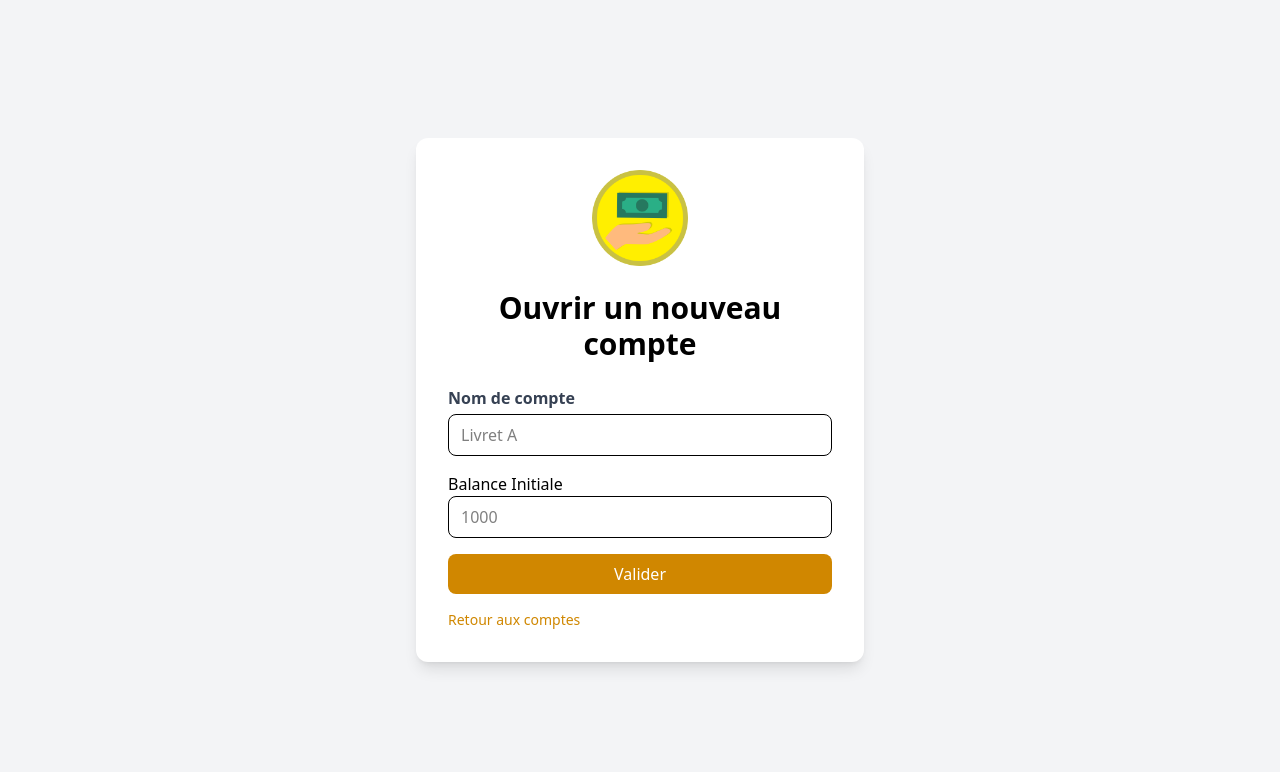
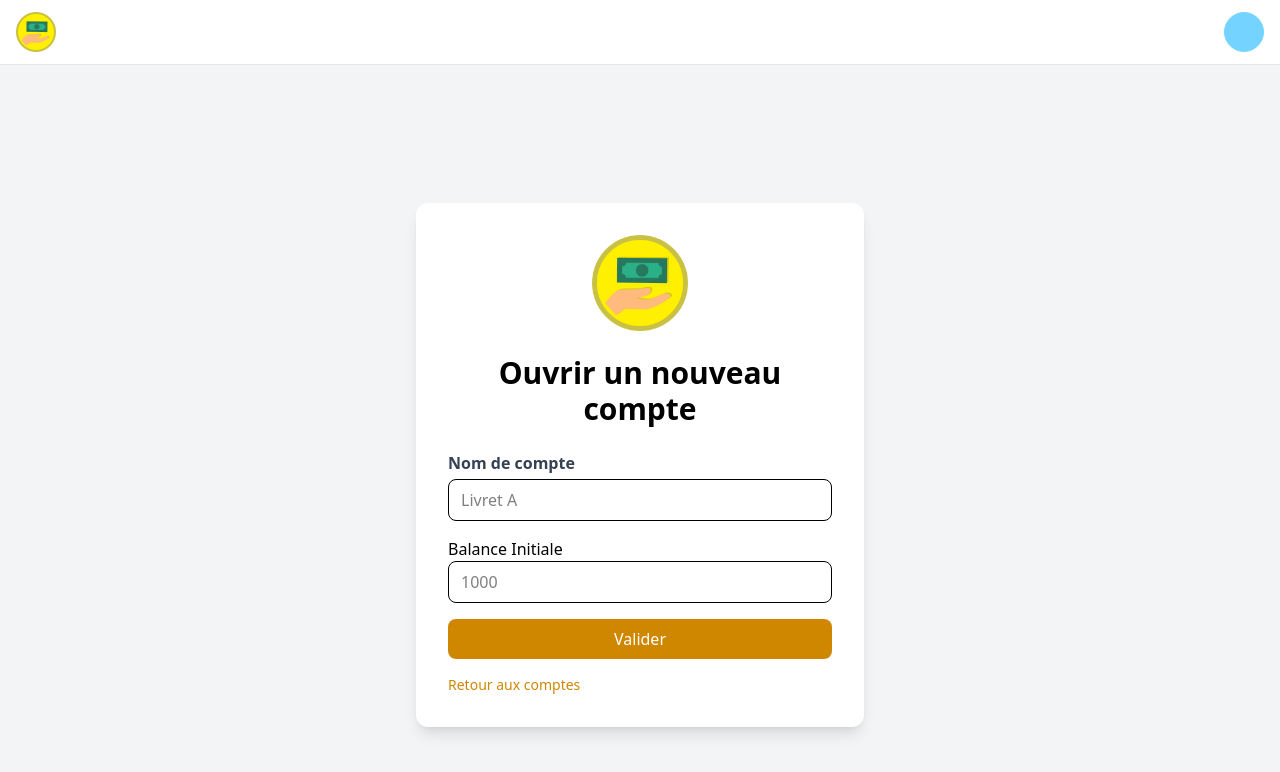
Before and after one commit to vicbenham/banking-app, an Angular app: page /account in a window 1280 px wide. Shown: the top 772 px of the page. Built offline with nearby package versions, Linux system fonts and the light colour scheme.

Commit message:
added navbar on several files and logout fonction

```diff
--- a/src/app/account.component/account.component.html
+++ b/src/app/account.component/account.component.html
@@ -1,3 +1,5 @@
+<app-navbar></app-navbar>
+
 <div class="min-h-screen flex items-center justify-center bg-gray-100 px-4">
   <div class="bg-white p-8 rounded-xl shadow-lg w-full max-w-md">
     <img src="assets/bank-logo.png" alt="logo de la banque" class="w-24 mx-auto mb-6" />
@@ -12,11 +14,7 @@
       <!-- Champ label du compte -->
       <div>
         <label for="label" class="block text-gray-700 font-semibold mb-1">Nom de compte </label>
-        <input
-          type="text"
-          id="label"
-          formControlName="label"
-          placeholder="Livret A"
+        <input type="text" id="label" formControlName="label" placeholder="Livret A"
           class="w-full border rounded-lg px-3 py-2 focus:ring-2 focus:ring-yellow-400 focus:border-yellow-400 outline-none">
       </div>
 
@@ -25,24 +23,18 @@
       <div>
         <label for="initialBalance">Balance Initiale </label>
         <div class="flex items-center gap-2">
-          <input
-            type="number"
-            id="initialBalance"
-            formControlName="initialBalance"
-            placeholder="1000"
+          <input type="number" id="initialBalance" formControlName="initialBalance" placeholder="1000"
             class="w-full border rounded-lg px-3 py-2 focus:ring-2 focus:ring-yellow-400 focus:border-yellow-400 outline-none">
         </div>
       </div>
 
-      <button
-        type="submit"
-        [disabled]="accountForm.invalid"
+      <button type="submit" [disabled]="accountForm.invalid"
         class="w-full bg-yellow-600 text-white py-2 rounded-lg font-medium hover:bg-yellow-700 active:bg-yellow-800 focus:outline-none focus:ring-2 focus:ring-yellow-400 transition">
         Valider
       </button>
 
       <p class="text-black-600 text-sm">
-       <a routerLink="/" class="text-yellow-600 hover:underline text-yellow-600">Retour aux comptes</a>
+        <a routerLink="/" class="text-yellow-600 hover:underline text-yellow-600">Retour aux comptes</a>
       </p>
 
 
--- a/src/app/account.component/account.component.ts
+++ b/src/app/account.component/account.component.ts
@@ -2,13 +2,15 @@ import { Component } from '@angular/core';
 import {FormBuilder, FormGroup, FormsModule, ReactiveFormsModule, Validators} from "@angular/forms";
 import {Router, RouterLink} from "@angular/router";
 import {AccountService} from './account.service';
+import { NavbarComponent } from '../navbar/navbar';
 
 @Component({
   selector: 'app-account.component',
     imports: [
         FormsModule,
         ReactiveFormsModule,
-        RouterLink
+        RouterLink,
+        NavbarComponent
     ],
   templateUrl: './account.component.html',
   styleUrl: './account.component.css',
--- a/src/app/navbar/navbar.html
+++ b/src/app/navbar/navbar.html
@@ -4,7 +4,8 @@
 
       <!-- Logo -->
       <div class="flex-1 flex justify-center md:justify-start">
-        <img src="assets/bank-logo.png" alt="Logo banque" class="h-10 w-auto object-contain" />
+        <img src="assets/bank-logo.png" alt="Logo banque" class="h-10 w-auto object-contain cursor-pointer"
+          routerLink="/" />
       </div>
 
       <!-- Icône utilisateur -->
@@ -13,7 +14,7 @@
       <!-- Déconnexion (affiché uniquement si connecté) -->
       <div class="flex items-center ml-5" *ngIf="auth.isLoggedIn()">
         <button class="p-2 rounded-full hover:bg-gray-100 transition" aria-label="Déconnexion" (click)="logout()">
-          <img src="assets/icon-déconnection.png" alt="Déconnexion" class="h-6 w-6" />
+          <img src="assets/icon-déconnection.png" alt="Déconnexion" class="h-6 w-6 cursor-pointer" />
         </button>
       </div>
 
--- a/src/app/profile.component/profile.component.html
+++ b/src/app/profile.component/profile.component.html
@@ -1,3 +1,5 @@
+<app-navbar></app-navbar>
+
 <div class="min-h-screen bg-gray-50 p-6">
   <div class="mx-auto w-full max-w-2xl space-y-6">
 
@@ -31,22 +33,16 @@
 
       <!-- Actions -->
       <div class="mt-6 flex items-center justify-between">
-        <button
-          routerLink="/"
-          class="inline-flex items-center justify-center gap-2 rounded-lg bg-yellow-600 px-4 py-2.5 text-sm font-semibold text-white
+        <button routerLink="/" class="inline-flex items-center justify-center gap-2 rounded-lg bg-yellow-600 px-4 py-2.5 text-sm font-semibold text-white
                  shadow-sm hover:bg-yellow-700 active:bg-yellow-800
                  focus:outline-none focus:ring-2 focus:ring-yellow-500 focus:ring-offset-2
-                 transition"
-        >
+                 transition cursor-pointer">
           Retour aux comptes
         </button>
-        <button
-          routerLink="/login"
-          class="inline-flex items-center justify-center gap-2 rounded-lg bg-red-100 px-4 py-2.5 text-sm font-semibold text-red-500
+        <button routerLink="/login" class="inline-flex items-center justify-center gap-2 rounded-lg bg-red-100 px-4 py-2.5 text-sm font-semibold text-red-500
                  shadow-sm hover:bg-red-200 active:bg-red-300
                  focus:outline-none focus:ring-2 focus:ring-red-400 focus:ring-offset-2
-                 transition"
-        >
+                 transition cursor-pointer" (click)="logout()">
           Déconnexion
         </button>
       </div>
--- a/src/app/profile.component/profile.component.ts
+++ b/src/app/profile.component/profile.component.ts
@@ -3,11 +3,12 @@ import { User } from '../models/user';
 import { AuthService } from '../login.service/auth.service';
 import { RouterLink } from '@angular/router';
 import { FirstLetterIcon } from '../first-letter-icon/first-letter-icon';
+import { NavbarComponent } from '../navbar/navbar';
 
 @Component({
   selector: 'app-profile.component',
   standalone: true,
-  imports: [RouterLink, FirstLetterIcon],
+  imports: [RouterLink, FirstLetterIcon, NavbarComponent],
   templateUrl: './profile.component.html',
   styleUrl: './profile.component.css',
 })
@@ -18,4 +19,9 @@ export class ProfileComponent {
   constructor(private auth: AuthService) {
     this.user.set(this.auth.getUser());
   }
+
+  logout(): void {
+    console.log('Déconnexion', this.user());
+    this.auth.logout();
+  }
 }
```
